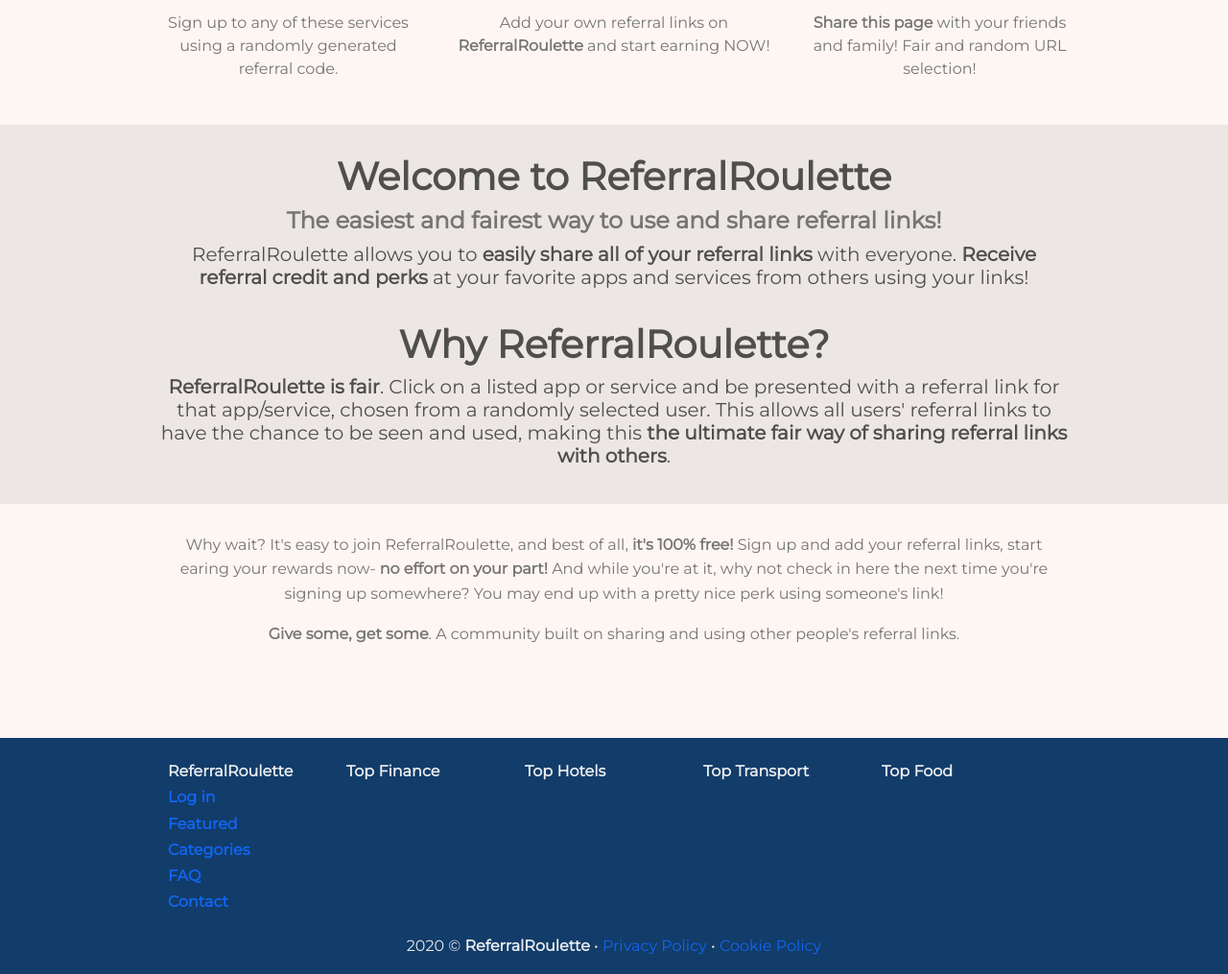
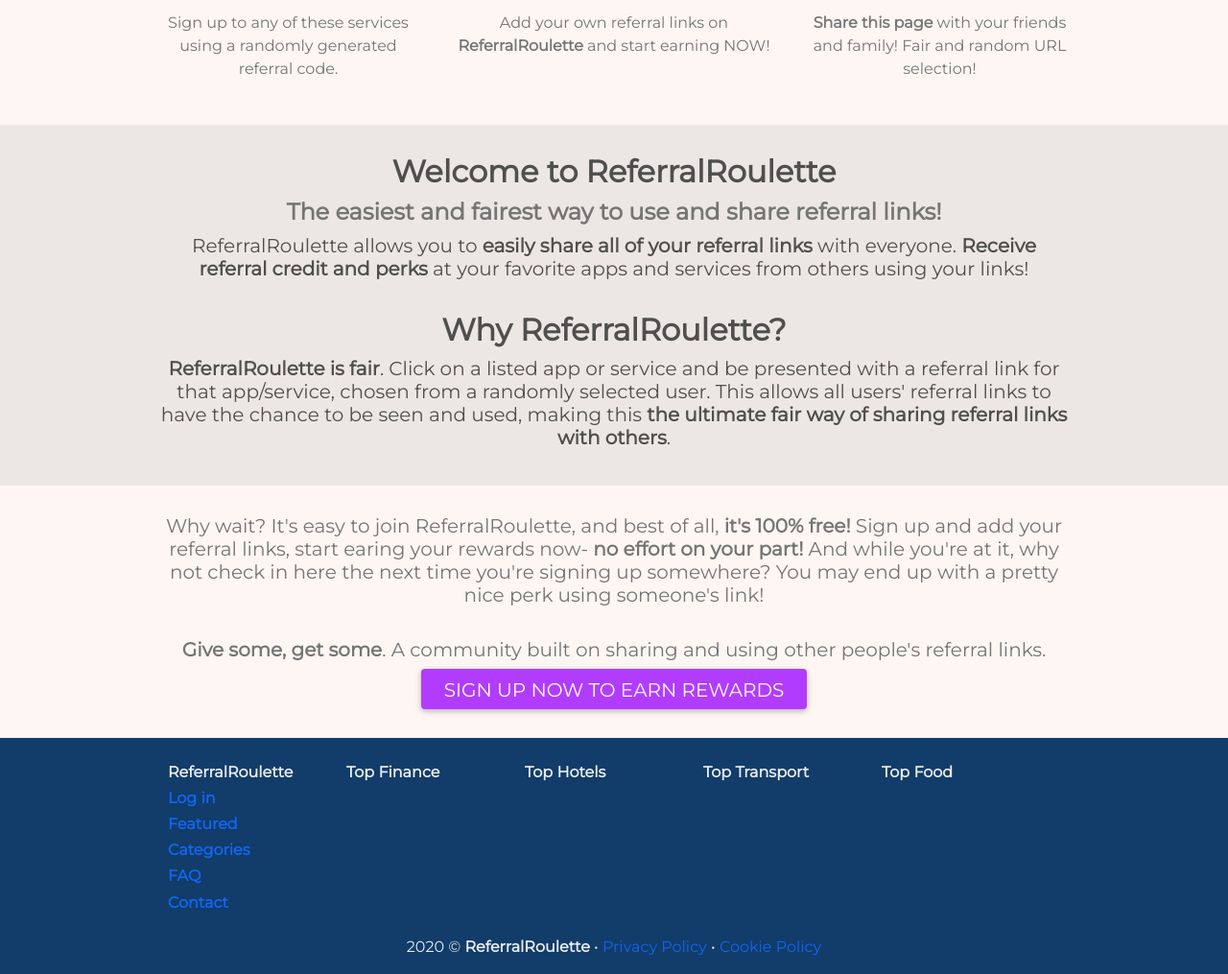
Before and after one commit to vasilzhigilei/ReferralRoulette, a Django app: template referralroulette/templates/index.html in a window 1280 px wide. Shown: the part 546-1561 px from the top of the page at 96% size. Run offline with Django 3.2, Linux system fonts and the light colour scheme; the template is opened without the code that fills it, so the values that code supplies are empty; parts of the project's set-up code (start-up, migrations or seed data) failed here and were passed over; some libraries are stand-ins or nearby versions.

Commit message:
bottom sign up button

```diff
--- a/referralroulette/templates/categories.html
+++ b/referralroulette/templates/categories.html
@@ -1,9 +1,8 @@
 {% extends "base.html" %}
 {% block content %}
 {% load static %}
-<div class="bg-lightsandywhite topbottompadding" style="text-align: center;">
-    <div class="container bg-lightimage">
-        <br>
+<div class="bg-lightsandywhite" style="text-align: center;">
+    <div class="container bg-lightimage topbottompadding">
         <h1 class="display-5"><a class="link" href="/categories">Browse Referral Link Categories</a></h1>
         {% include "categories_section.html" %}
     </div>
--- a/referralroulette/templates/index.html
+++ b/referralroulette/templates/index.html
@@ -1,6 +1,7 @@
 {% extends "base.html" %}
 {% block content %}
 {% load static %}
+{% load socialaccount %}
 <div class="bg-lightsandywhite topbottompadding">
   <div class="container servicecontainer">
     <h1 class="display-5">Earn rewards for yourself & others for free!</h1>
@@ -56,11 +57,11 @@
     <div class="row">
       <div class="col-md-1"></div>
       <div class="col-md-10">
-        <h1 class="display-6">Welcome to ReferralRoulette</h1>
+        <h2>Welcome to ReferralRoulette</h2>
         <h4 class="text-muted">The easiest and fairest way to use and share referral links!</h4>
         <p class="h5">ReferralRoulette allows you to <strong>easily share all of your referral links</strong> with everyone. <strong>Receive referral credit and perks</strong> at your favorite apps and services from others using your links!</p>
         <br>
-        <h1 class="display-6">Why ReferralRoulette?</h1>
+        <h2>Why ReferralRoulette?</h2>
         <p class="h5"><strong>ReferralRoulette is fair</strong>. Click on a listed app or service and be presented with a referral link for that app/service, chosen from a randomly selected user. This allows all users' referral links to have the chance to be seen and used, making this <strong>the ultimate fair way of sharing referral links with others</strong>.</p>
       </div>
     </div>
@@ -71,8 +72,19 @@
     <div class="row">
       <div class="col-md-1"></div>
       <div class="col-md-10">
-          <p class="text-muted">Why wait? It's easy to join ReferralRoulette, and best of all, <strong>it's 100% free!</strong> Sign up and add your referral links, start earing your rewards now- <strong>no effort on your part!</strong> And while you're at it, why not check in here the next time you're signing up somewhere? You may end up with a pretty nice perk using someone's link!</p>
-          <p class="text-muted"><strong>Give some, get some</strong>. A community built on sharing and using other people's referral links.</p>
+          <p class="text-muted h5">Why wait? It's easy to join ReferralRoulette, and best of all, <strong>it's 100% free!</strong> Sign up and add your referral links, start earing your rewards now- <strong>no effort on your part!</strong> And while you're at it, why not check in here the next time you're signing up somewhere? You may end up with a pretty nice perk using someone's link!</p>
+          <br>
+          <p class="text-muted h5"><strong>Give some, get some</strong>. A community built on sharing and using other people's referral links.</p>
+          {% if user.is_authenticated %}
+            <a type="button" class="btn btn-secondary" href="/profile">
+              <p class="h5" style="margin-bottom: 0;">Add your own link</p>
+            </a>
+          {% else %}
+            <!-- Log in button -->
+            <a type="button" class="btn btn-secondary" href="{% provider_login_url 'google' %}?next={% firstof request.path '/' %}">
+              <p class="h5" style="margin-bottom: 0;">Sign Up Now to earn rewards</p>
+            </a>
+          {% endif %}
       </div>
       <div class="col-md-1"></div>
     </div>
```
